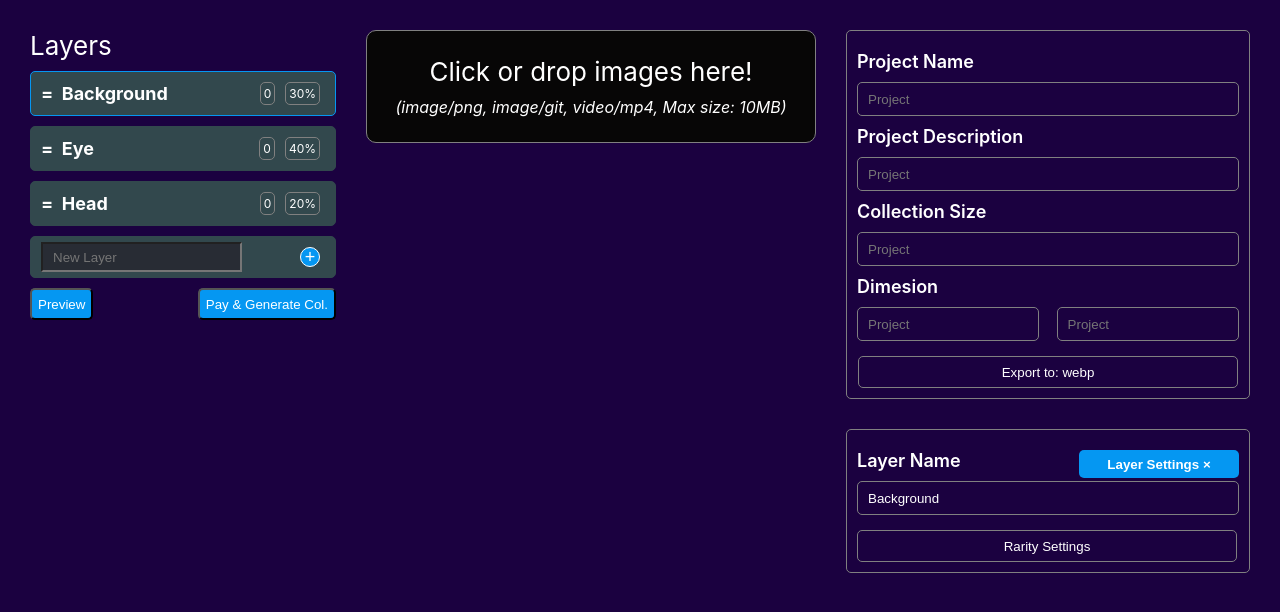
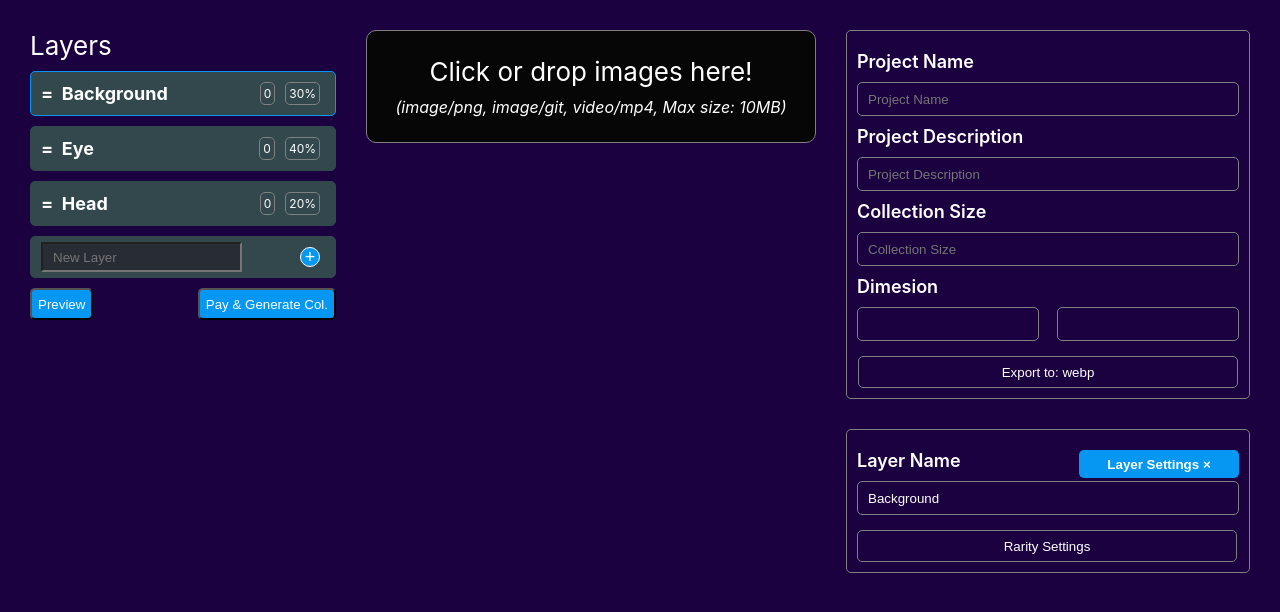
Before and after one commit to cocoa-1012/nft-generator, a React (Create React App) app: page / in a window 1280 px wide. Shown: the top 612 px of the page. Built offline with nearby package versions, Linux system fonts and the light colour scheme.

Commit message:
update properties place holder

```diff
--- a/src/components/PropertyManager/ProjectProperty.jsx
+++ b/src/components/PropertyManager/ProjectProperty.jsx
@@ -5,21 +5,21 @@ export const ProjectProperty = () => {
     <div className="property_container">
       <div className="property_item">
         <p>Project Name</p>
-        <input type="text" placeholder="Project" />
+        <input type="text" placeholder="Project Name" />
       </div>
       <div className="property_item">
         <p>Project Description</p>
-        <input type="text" placeholder="Project" />
+        <input type="text" placeholder="Project Description" />
       </div>
       <div className="property_item">
         <p>Collection Size</p>
-        <input type="text" placeholder="Project" />
+        <input type="text" placeholder="Collection Size" />
       </div>
       <div className="property_item">
         <p>Dimesion</p>
         <div className="property_dimension">
-          <input type="text" placeholder="Project" />
-          <input type="text" placeholder="Project" />
+          <input type="text" placeholder="" />
+          <input type="text" placeholder="" />
         </div>
         <button className="export_button">Export to: webp</button>
       </div>
```
